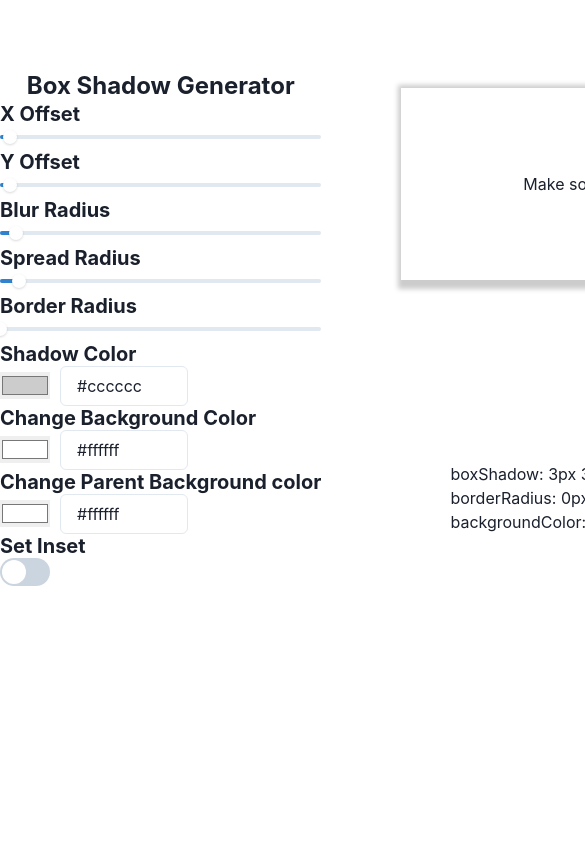
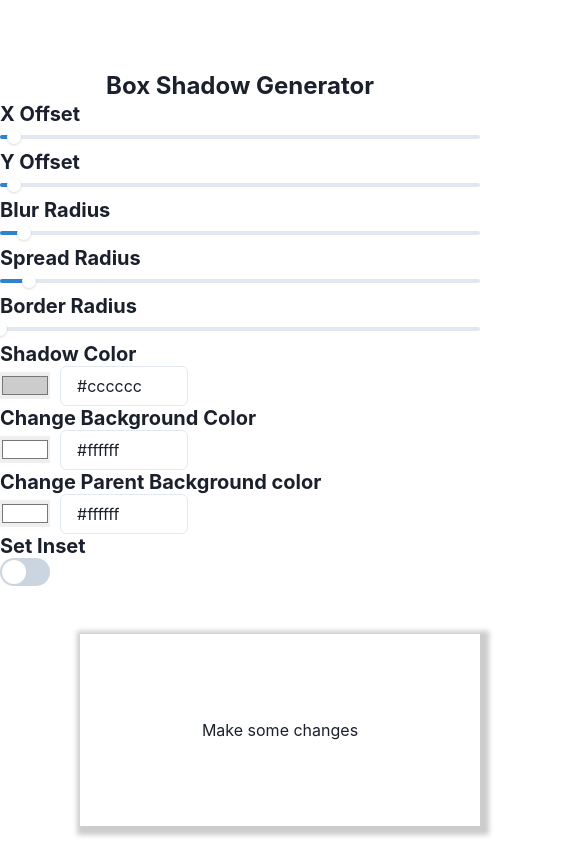
Before and after one commit to anandhakrishnanm/box-shadow-generator, a React (Create React App) app: page / in a window 390 px wide. Shown: the top 844 px of the page, 585 px wide, since content can reach past the window. Built offline with nearby package versions, Linux system fonts and the light colour scheme.

Commit message:
UI change

```diff
--- a/src/App.css
+++ b/src/App.css
@@ -50,3 +50,8 @@
 .code{
   margin-top: 110px;
 }
+@media screen and (max-width: 800px){
+  .box-shadow-generator{
+    flex-direction: column;
+  }
+}
```
